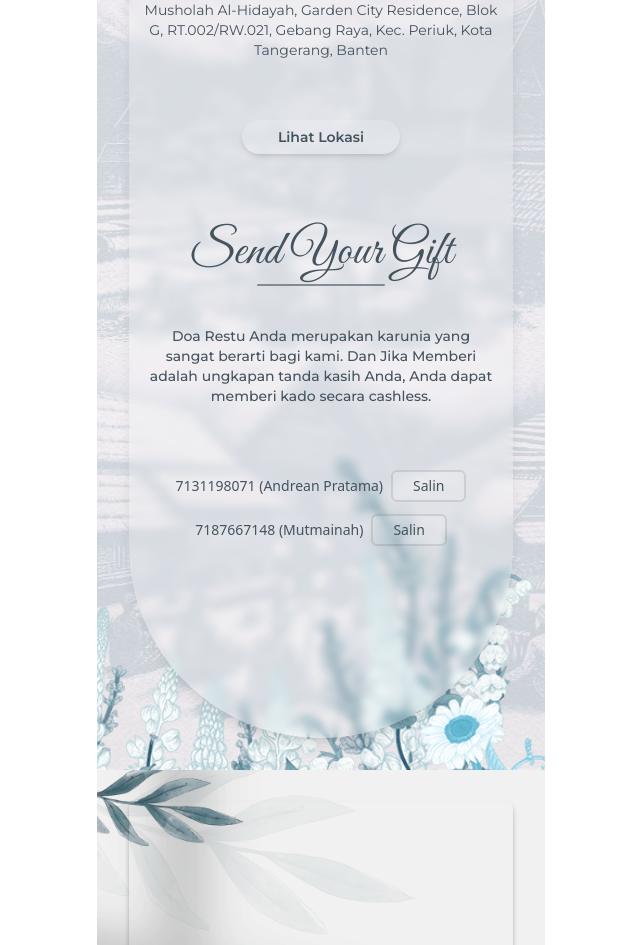
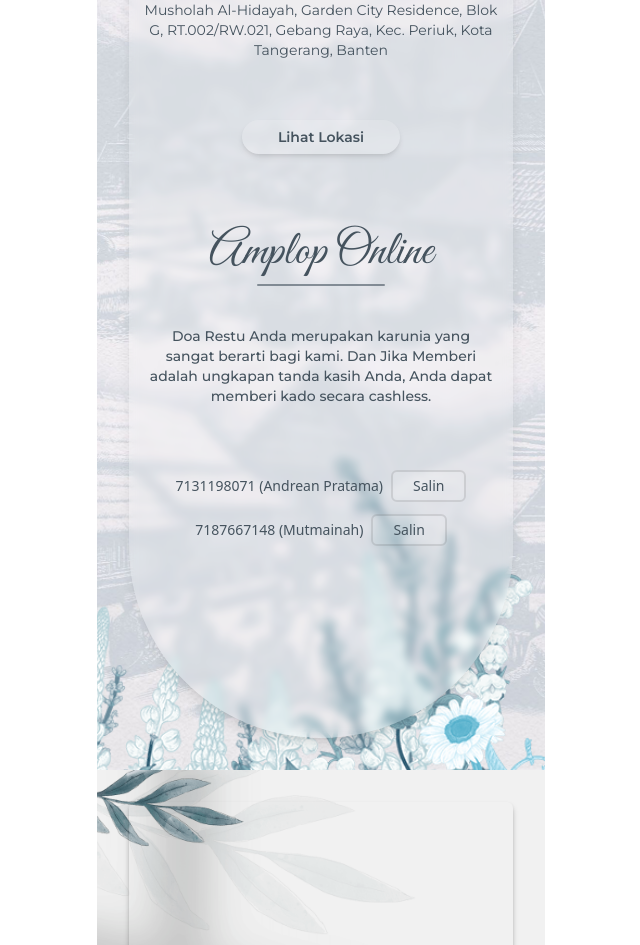
Before and after one commit to ProjectAhkdan/undangandigital, a Next.js app: page /Andrean-Mutmainah in a window 1280 px wide. Shown: the part 2890-3835 px from the top of the page, without its empty margins (319-959 px from the left). Built offline with nearby package versions, Linux system fonts and the light colour scheme; a web font is replaced by a local one.

Commit message:
Update SectionFour.tsx

```diff
--- a/src/app/Andrean-Mutmainah/SectionFour.tsx
+++ b/src/app/Andrean-Mutmainah/SectionFour.tsx
@@ -72,7 +72,7 @@ export default function SectionFour() {
         </div>
 
         <div className="h-full w-full text-[#45535e] flex justify-center items-center flex-col">
-          <h1 className="text-5xl text-[#45535e] font-greatvibes pt-20">Send Your Gift</h1>
+          <h1 className="text-5xl text-[#45535e] font-greatvibes pt-20">Amplop Online</h1>
           <div className="w-32 h-[2px] bg-[#45535e] opacity-60 rounded-full mt-2"></div>
           <h2 className="font-montserrat pt-10 font-medium px-5 text-sm text-center">
             Doa Restu Anda merupakan karunia yang sangat berarti bagi kami. Dan Jika Memberi adalah ungkapan tanda kasih Anda, Anda dapat memberi kado secara cashless.
```
